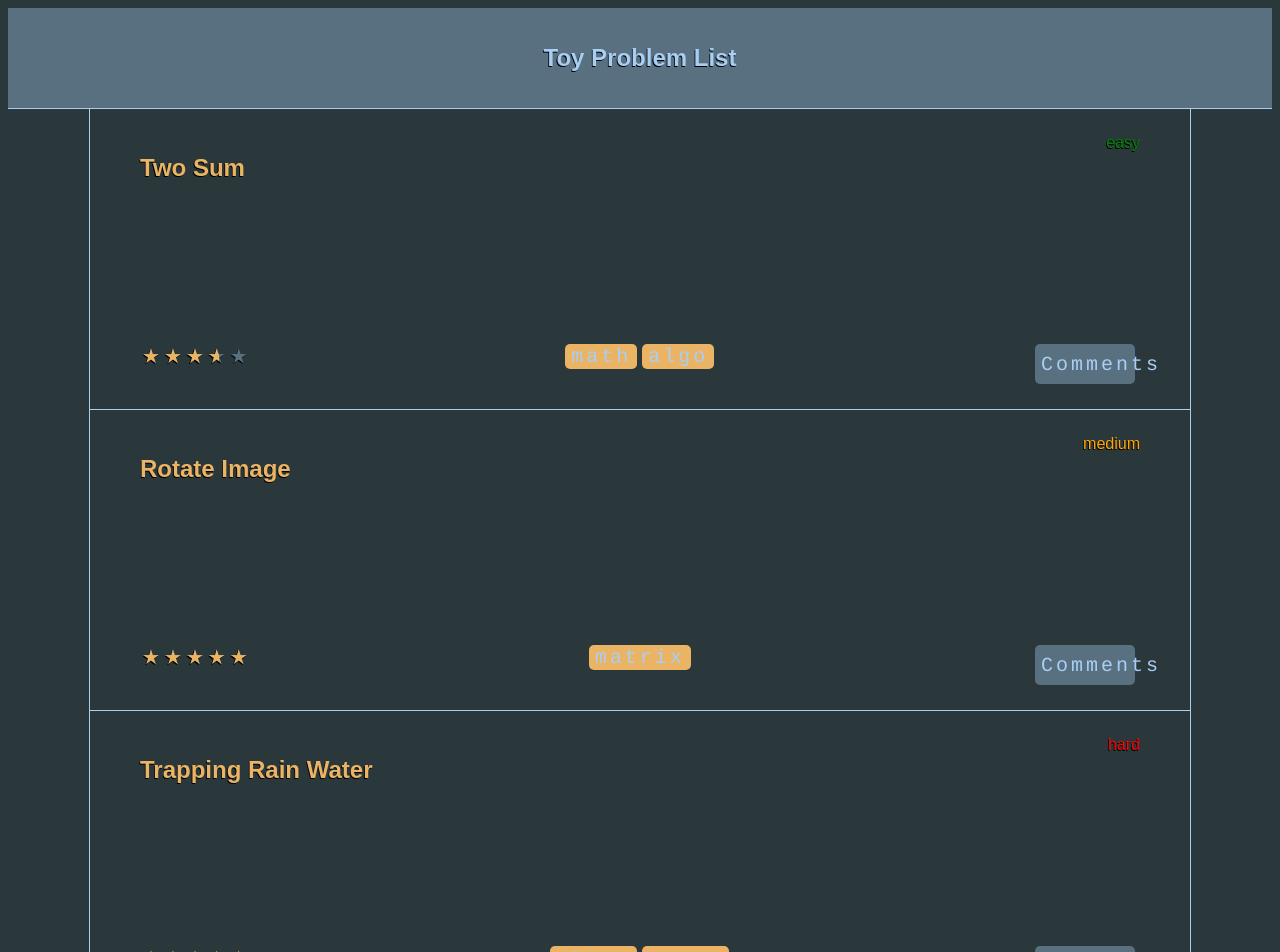
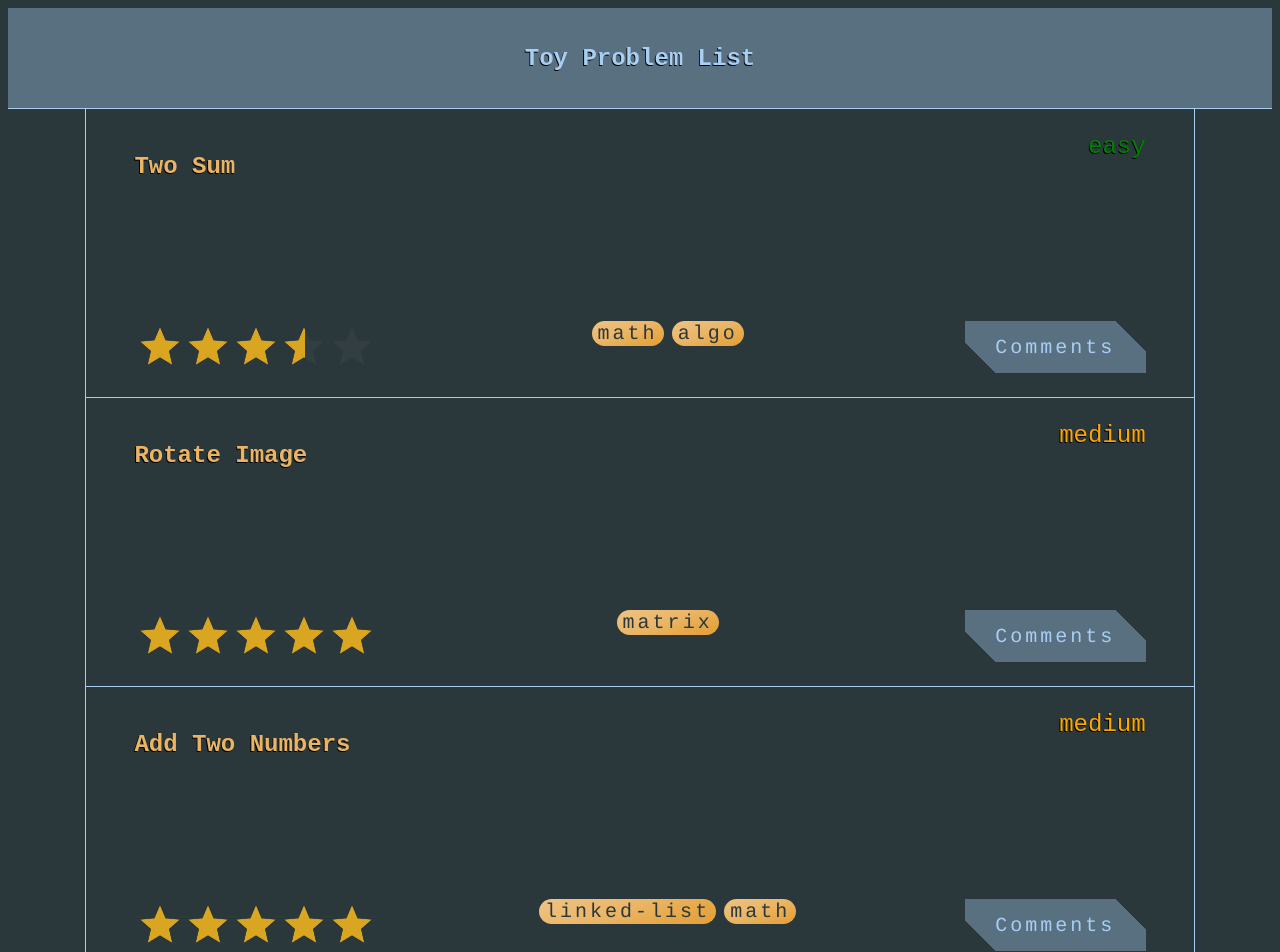
Before and after one commit to pufflehuff/codybot2000, a React app: page / in a window 1280 px wide. Shown: the top 952 px of the page. Built offline with nearby package versions, Linux system fonts and the light colour scheme; the HTML template or start-up script is replaced by a standard one.

Commit message:
refactored toy problem list to stylesheets

```diff
--- a/client/src/components/list/TempApp.jsx
+++ b/client/src/components/App.jsx
@@ -1,6 +1,6 @@
 import React from 'react';
 import styled from 'styled-components';
-import List from './List';
+import List from './list/List';
 
 document.body.style.backgroundColor = '#36494E;';
 
@@ -9,13 +9,12 @@ const Header = styled.div`
   justify-content: center;
   align-items: center;
   background-color: #597081;
-  font-family: Arial;
   height: 100px;
   color: #A9CEF4;
   border-bottom: 1px solid #A9CEF4;
 `;
 
-export default function TempApp() {
+export default function App() {
   return (
     <>
       <Header>
--- a/client/src/components/list/List.jsx
+++ b/client/src/components/list/List.jsx
@@ -1,15 +1,7 @@
 import React/* , { useState, useEffect } */ from 'react';
-import styled from 'styled-components';
 import ToyProblem from './ToyProblem';
 
 import problems from './exampleProblems';
-
-const ListContainer = styled.div`
-  display: flex;
-  flex-direction: column;
-  align-items: center;
-  font-family: Arial, sans serif;
-`;
 
 export default function List() {
   // const [problems, setProblems] = useState([]);
@@ -27,10 +19,10 @@ export default function List() {
   // );
 
   return (
-    <ListContainer>
+    <div className="ListContainer">
       {problems.map((problem, index) => (
         <ToyProblem key={index + 1} problem={problem} />
       ))}
-    </ListContainer>
+    </div>
   );
 }
--- a/client/src/components/list/ListStyles.css
+++ b/client/src/components/list/ListStyles.css
@@ -27,16 +27,16 @@
 
 /* Difficulty Mark */
 .Difficulty {
-  font-size: 16px;
+  font-size: 1.5em;
   cursor: pointer;
 }
-.Easy {
+.easy {
   color: green;
 }
-.Medium {
+.medium {
   color: orange;
 }
-.Hard {
+.hard {
   color: red;
 }
 
@@ -50,7 +50,7 @@
   justify-content: space-between;
 }
 
-.Listcontainer {
+.ListContainer {
   display: flex;
   flex-direction: column;
   align-items: center;
--- a/client/src/components/list/Rating.jsx
+++ /dev/null
@@ -1,69 +0,0 @@
-import React from 'react';
-import PropTypes from 'prop-types';
-import styled from 'styled-components';
-
-const StarContainer = styled.span`
-  position: relative;
-  width: 10px;
-  font-size: ${(props) => props.fontSize}px;
-`;
-
-const EmptyStar = styled.span`
-  color: #597081;
-  z-index: 1;
-  margin: 0 2px 0 2px;
-`;
-
-const FilledStar = styled.span`
-  position: absolute;
-  width: ${(props) => props.fill * 100}%;
-  overflow: hidden;
-  color: #EAB464;
-  z-index: 2;
-  margin: 0 2px 0 2px;
-`;
-
-export default function Rating({ rating, fontSize }) {
-  const stars = [];
-  let index = 0;
-  while (index < 5) {
-    const empty = Math.abs(index - rating);
-    const oneHalf = Math.abs(index - rating + 0.5);
-    const full = Math.abs(index - rating + 1);
-    const closestRating = Math.min(empty, oneHalf, full);
-    switch (closestRating) {
-      case empty:
-        stars.push(0);
-        break;
-      case oneHalf:
-        stars.push(0.5);
-        break;
-      case full:
-        stars.push(1);
-        break;
-      default:
-        stars.push(0);
-    }
-    index += 1;
-  }
-
-  return (
-    <div className="star-display">
-      {stars.map((star, i) => (
-        <StarContainer fontSize={fontSize} key={i}>
-          <FilledStar fill={star}>&#9733;</FilledStar>
-          <EmptyStar>&#9733;</EmptyStar>
-        </StarContainer>
-      ))}
-    </div>
-  );
-}
-
-Rating.propTypes = {
-  rating: PropTypes.number.isRequired,
-  fontSize: PropTypes.number,
-};
-
-Rating.defaultProps = {
-  fontSize: 20,
-};
--- /dev/null
+++ b/client/src/components/list/StarRating.jsx
@@ -0,0 +1,26 @@
+import React from 'react';
+import PropTypes from 'prop-types';
+
+export default function StarRating({ rating, special }) {
+  const fullClass = special ? `rating ${special}` : '';
+  return (
+    <input
+      className={fullClass}
+      min="0"
+      max="5"
+      step="0.5"
+      readOnly
+      type="range"
+      value={rating}
+    />
+  );
+}
+
+StarRating.propTypes = {
+  rating: PropTypes.number.isRequired,
+  special: PropTypes.string,
+};
+
+StarRating.defaultProps = {
+  special: '',
+};
--- a/client/src/components/list/ToyProblem.jsx
+++ b/client/src/components/list/ToyProblem.jsx
@@ -1,77 +1,28 @@
 /* eslint-disable no-nested-ternary */
 import React from 'react';
 import PropTypes from 'prop-types';
-import styled from 'styled-components';
-import Rating from './Rating';
-
-const Entry = styled.div`
-  display: flex;
-  justify-content: space-between;
-  flex-direction: column;
-  border: 1px solid #A9CEF4;
-  border-top: none;
-  padding: 25px 50px;
-  height: 250px;
-  width: 1000px;
-  color: #EAB464;
-`;
-
-const Section = styled.section`
-  display: flex;
-  justify-content: space-between;
-`;
-
-const Title = styled.span`
-  cursor: pointer;
-`;
-
-const Tag = styled.button`
-  background: #EAB464;
-  margin-right: 5px;
-  border-radius: 5px;
-  border: none;
-  cursor: pointer;
-`;
-
-const Difficulty = styled.span`
-  font-size: 16px;
-  color: ${({ diff }) => (diff === 'hard' ? 'red' : (diff === 'medium' ? 'orange' : 'green'))};
-  cursor: pointer;
-`;
-
-const Comments = styled.button`
-  background: #597081;
-  margin-right: 5px;
-  border-radius: 5px;
-  border: none;
-  color: #A9CEF4;
-  height: 40px;
-  width: 100px;
-  cursor: pointer;
-`;
+import StarRating from './StarRating';
 
 export default function ToyProblem({ problem }) {
   // eslint-disable-next-line object-curly-newline, no-unused-vars
   const { name, prompt, tags, difficulty, upvotes, downvotes, rating, timestamp, author } = problem;
 
   return (
-    <Entry>
-      <Section className="title-bar">
-        <Title>
-          <h2>{name}</h2>
-        </Title>
-        <Difficulty diff={difficulty}>{difficulty}</Difficulty>
-      </Section>
-      <Section className="attributes-bar">
-        <Rating rating={rating} />
+    <div className="ToyProblemEntry">
+      <div className="ToyProblemRow">
+        <h2 className="ToyProblemTitle">{name}</h2>
+        <span className={`Difficulty ${difficulty}`} diff={difficulty}>{difficulty}</span>
+      </div>
+      <div className="ToyProblemRow">
+        <StarRating rating={rating} special="ToyProblemRating" />
         <span>
           {tags.map((tag) => (
-            <Tag key={tag}>{tag}</Tag>
+            <button className="Tags " type="button" key={tag}>{tag}</button>
           ))}
         </span>
-        <Comments>Comments</Comments>
-      </Section>
-    </Entry>
+        <button className="Comments" type="button">Comments</button>
+      </div>
+    </div>
   );
 }
 
--- a/client/src/components/list/exampleProblems.js
+++ b/client/src/components/list/exampleProblems.js
@@ -7,6 +7,7 @@ const examples = [
     upvotes: 5,
     downvotes: 2,
     rating: 3.5,
+    ratings_count: 16,
     timestamp: '2022-5-6',
     author: 'leetcode',
   },
@@ -18,7 +19,25 @@ const examples = [
     upvotes: 9,
     downvotes: 7,
     rating: 5,
-    timestamp: '2202-5-6',
+    ratings_count: 16,
+    timestamp: '2022-5-6',
+    author: 'leetcode',
+  },
+  {
+    name: 'Add Two Numbers',
+    prompt: 'Given two non-empty linked lists representing two non-negative integers. The digits are stored in reverse order, and each of their nodes contains a single digit. Add the two numbers and return the sum as a linked list \n\nYou may assume the two numbers do not contain any leading zero, except the number 0 itself.',
+    examples: [
+      { input: 'l1 = [0], l2 = [0]', output: '[0]' },
+      { input: 'l1 = [2,4,3], l2 = [5,6,4]', output: '[7,0,8]' },
+      { input: 'l1 = [9,9,9,9,9,9,9], l2 = [9,9,9,9]', output: '[8,9,9,9,0,0,0,1]' },
+    ],
+    constraints: ['The number of nodes in each linked list is in the range [1, 100]', '0 <= Node.val <= 9', 'It is guaranteed that the list represents a number that does not have leading zeros'],
+    tags: ['linked-list', 'math'],
+    difficulty: 'medium',
+    reported_count: 3,
+    rating: 4.8,
+    ratings_count: 16,
+    timestamp: '2022-5-7',
     author: 'leetcode',
   },
   {
@@ -29,7 +48,34 @@ const examples = [
     upvotes: 9,
     downvotes: 7,
     rating: 4.5,
-    timestamp: '2202-5-6',
+    ratings_count: 16,
+    timestamp: '2022-5-6',
+    author: 'leetcode',
+  },
+
+
+
+
+  {
+    name: 'Trapping Rain Water',
+    prompt: 'Given n non-negative integers representing an elevation map where the width of each bar is 1, compute how much water it can trap after raining.',
+    tags: ['story', 'array'],
+    difficulty: 'hard',
+    upvotes: 9,
+    downvotes: 7,
+    rating: 4.5,
+    timestamp: '2022-5-6',
+    author: 'leetcode',
+  },
+  {
+    name: 'Trapping Rain Water',
+    prompt: 'Given n non-negative integers representing an elevation map where the width of each bar is 1, compute how much water it can trap after raining.',
+    tags: ['story', 'array'],
+    difficulty: 'hard',
+    upvotes: 9,
+    downvotes: 7,
+    rating: 4.5,
+    timestamp: '2022-5-6',
     author: 'leetcode',
   },
 ];
--- a/client/src/index.jsx
+++ b/client/src/index.jsx
@@ -1,8 +1,9 @@
 import React from 'react';
 import { createRoot } from 'react-dom/client';
-import TempApp from './components/list/TempApp';
+import App from './components/App';
 import './Styles.css';
+import './components/list/ListStyles.css';
 
 createRoot(document.getElementById('root')).render(
-  <TempApp />,
+  <App />,
 );
```
Also changed, not shown: 1 other file (tests, documents, lock files or other folders).
